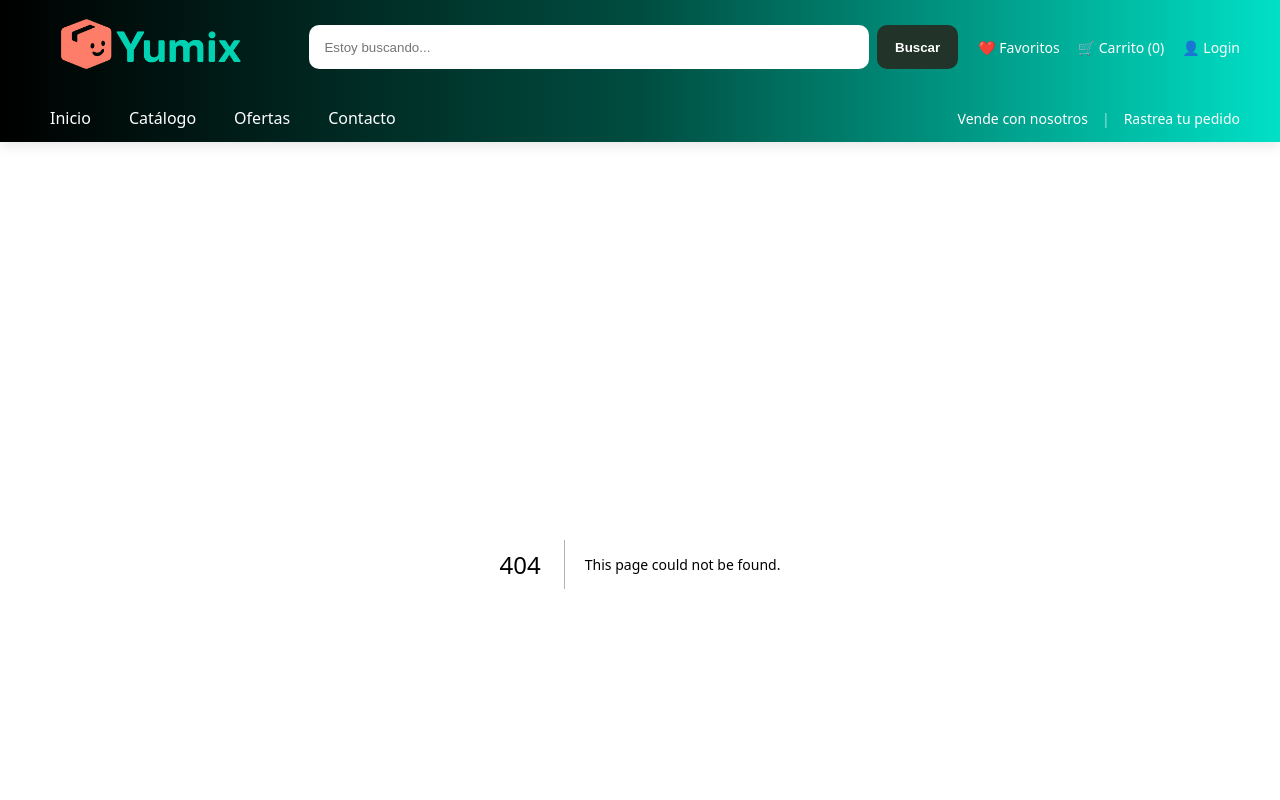
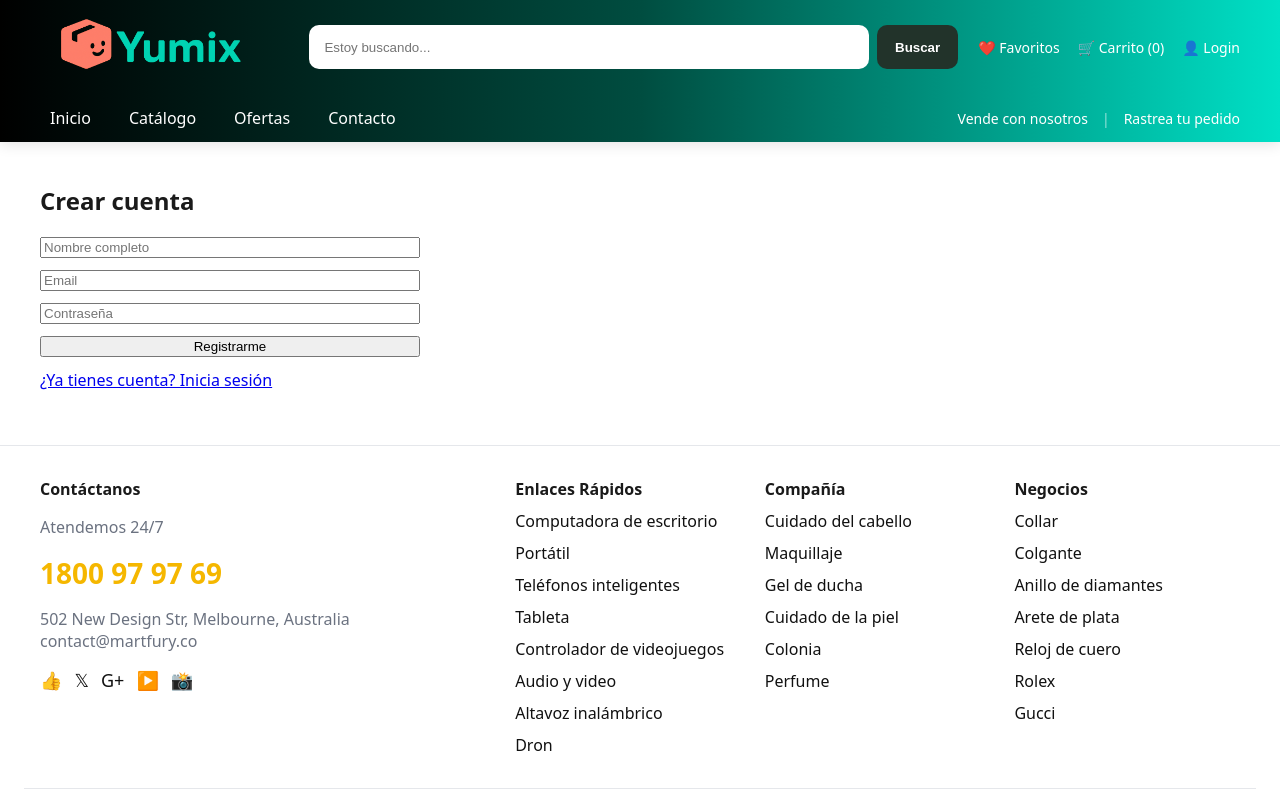
Before and after one commit to DevFredoom1945/tienda-yumix, a Next.js app: page /registro in a window 1280 px wide. Before the commit this address had no page. Shown: the top 800 px of the page. Built offline with nearby package versions, Linux system fonts and the light colour scheme; no server answers.

Commit message:
Create page.jsx

```diff
--- /dev/null
+++ b/app/registro/page.jsx
@@ -0,0 +1,46 @@
+'use client';
+
+import { useState } from 'react';
+import { supabase } from '@/lib/supabase/client';
+import { useRouter } from 'next/navigation';
+
+export default function RegisterPage() {
+  const [email,setEmail]=useState('');
+  const [password,setPassword]=useState('');
+  const [name,setName]=useState('');
+  const [error,setError]=useState('');
+  const router = useRouter();
+
+  const onSubmit = async (e)=>{
+    e.preventDefault();
+    setError('');
+
+    const { data, error } = await supabase.auth.signUp({ email, password });
+    if (error) return setError(error.message);
+
+    const userId = data.user?.id;
+    try {
+      if (userId) {
+        await supabase.from('profiles').upsert({ id:userId, full_name:name });
+      }
+    } catch (err) {
+      // no bloquees el flujo si falla, lo podrás completar luego
+    }
+
+    router.push('/cuenta');
+  };
+
+  return (
+    <section>
+      <h1>Crear cuenta</h1>
+      <form onSubmit={onSubmit} style={{display:'grid',gap:12,maxWidth:380}}>
+        <input placeholder="Nombre completo" value={name} onChange={e=>setName(e.target.value)} />
+        <input placeholder="Email" type="email" value={email} onChange={e=>setEmail(e.target.value)} required />
+        <input placeholder="Contraseña" type="password" value={password} onChange={e=>setPassword(e.target.value)} required />
+        <button type="submit">Registrarme</button>
+        {error && <small style={{color:'crimson'}}>{error}</small>}
+        <a href="/login">¿Ya tienes cuenta? Inicia sesión</a>
+      </form>
+    </section>
+  );
+}
```
